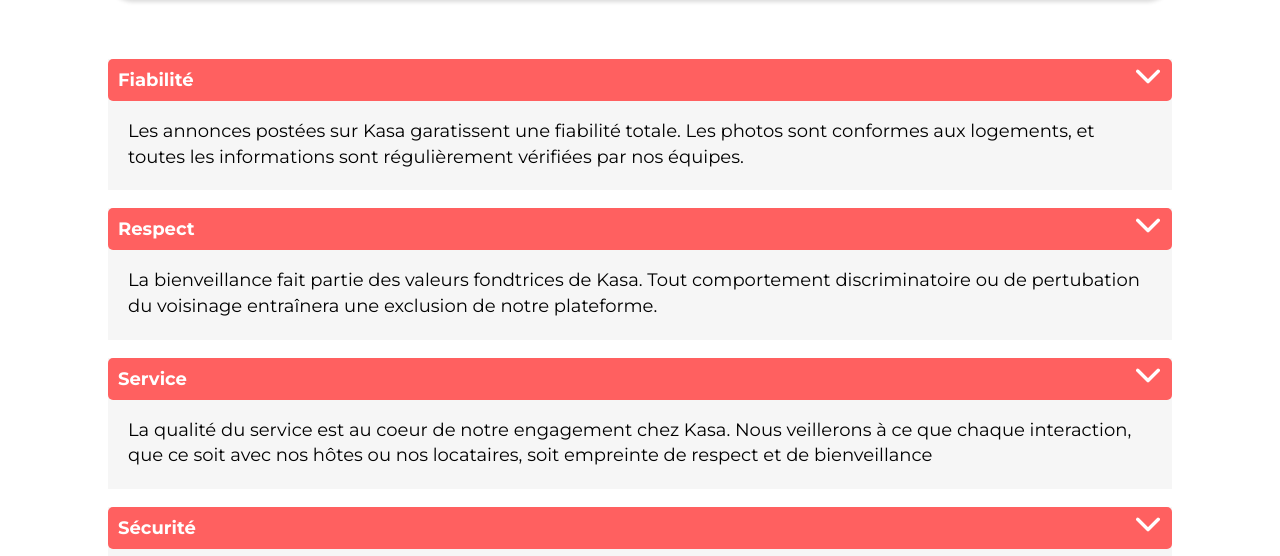
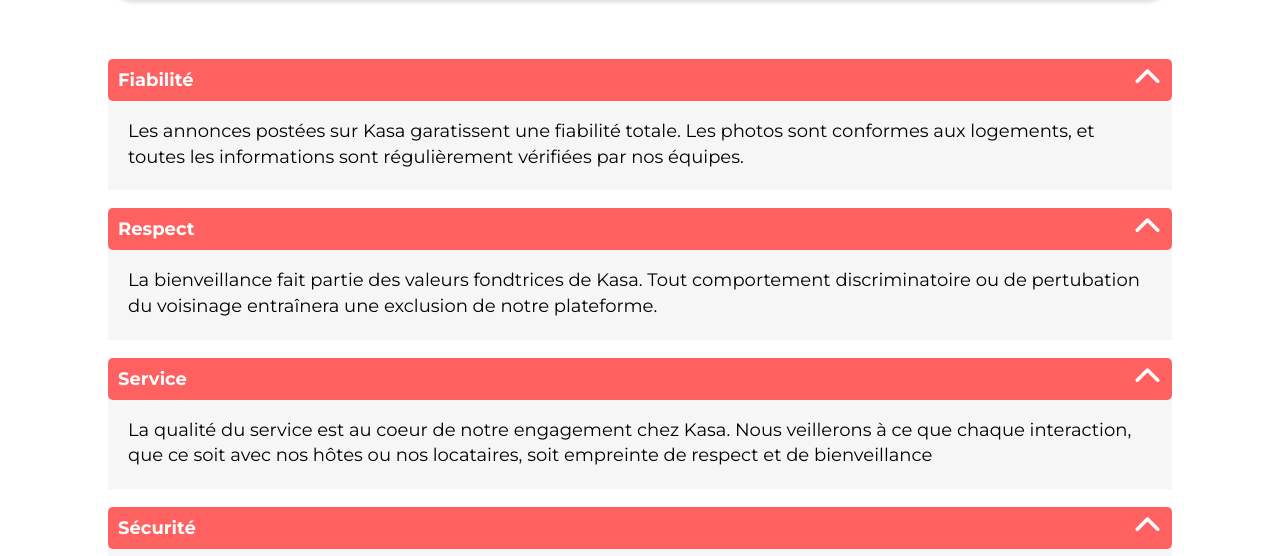
Before and after one commit to laure-ld/kasa, a React (Vite) app: page /apropos in a window 1280 px wide. Shown: the part 396-952 px from the top of the page. Built offline with nearby package versions, Linux system fonts and the light colour scheme.

Commit message:
maj de la pagee en utilisant la fct button

```diff
--- a/src/jsx/apropos.jsx
+++ b/src/jsx/apropos.jsx
@@ -1,9 +1,10 @@
-import React from 'react';
 import paysage from '../assets/paysage.png';
 import '../styles/apropos.scss';
-import vite from '../assets/vite.png';
+import Button from './button';
+import React from "react";
 
 function About() {
+
     return (
         <section>
             <div className="Affiche">
@@ -13,19 +14,19 @@
                 <nav>
                     <ul>
                         <li>
-                            <h3>Fiabilité<button ><img className='button' src={vite}></img></button></h3>
+                            <h3>Fiabilité<Button /></h3>
                             <p>Les annonces postées sur Kasa garatissent une fiabilité totale. Les photos sont conformes aux logements, et toutes les informations sont régulièrement vérifiées par nos équipes.</p>
                         </li>
                         <li>
-                            <h3>Respect<button ><img className='button' src={vite}></img></button></h3>
+                            <h3>Respect<Button /></h3>
                             <p>La bienveillance fait partie des valeurs fondtrices de Kasa. Tout comportement discriminatoire ou de pertubation du voisinage entraînera une exclusion de notre plateforme.</p>
                         </li>
                         <li>
-                            <h3>Service<button ><img className='button' src={vite}></img></button></h3>
+                            <h3>Service<Button /></h3>
                             <p>La qualité du service est au coeur  de notre engagement chez Kasa. Nous veillerons à ce que chaque interaction, que ce soit avec nos hôtes ou nos locataires, soit empreinte de respect et de bienveillance</p>
                         </li>
                         <li>
-                            <h3>Sécurité<button ><img className='button' src={vite}></img></button></h3>
+                            <h3>Sécurité<Button /></h3>
                             <p>La sécurité est la priorité de Kasa. Aussi bien pour nos hôtes que pour les voyageurs, chaque logement correspond aux critères de sécurité établis par nos services. En laissant une note aussi bien à l&apos;hôte qu&apos;au locataire, cela permet à nos équipes de vérifieer que les standards sont bien respectés. Nous organisons également des ateliers sur la sécurité domestique pour nos hôtes</p>
                         </li>
                     </ul>
```
